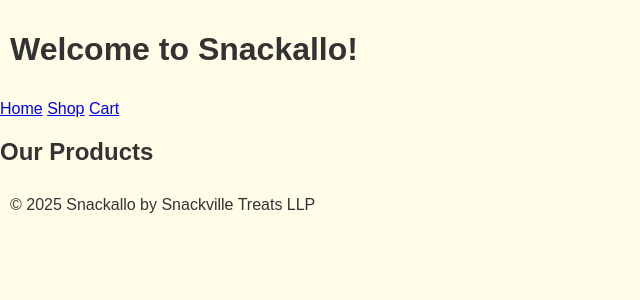
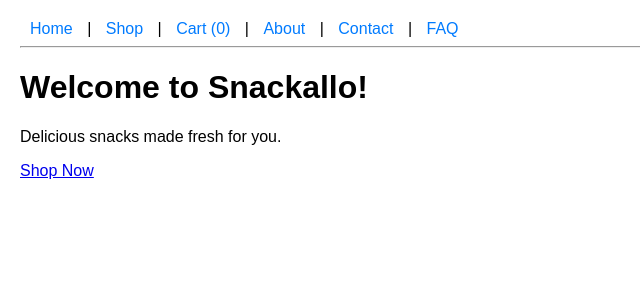
Before and after one commit to snackvilletreats/snackallo-site, a Flask app: page / in a window 1280 px wide. Shown: the top 300 px of the page, without its empty margins (0-640 px from the left). Run offline with Flask 3, Linux system fonts and the light colour scheme.

Commit message:
Update index.html

```diff
--- a/templates/index.html
+++ b/templates/index.html
@@ -1,45 +1,7 @@
-
-<!DOCTYPE html>
-<html lang="en">
-<head>
-    <meta charset="UTF-8">
-    <title>Snackallo - Home</title>
-    <link rel="stylesheet" href="{{ url_for('static', filename='style.css') }}">
-</head>
-<body>
-    <header>
-        <h1>Welcome to Snackallo!</h1>
-        <nav>
-            <a href="{{ url_for('home') }}">Home</a>
-            <a href="{{ url_for('shop') }}">Shop</a>
-            <a href="{{ url_for('cart') }}">Cart</a>
-        </nav>
-    </header>
-
-    <main>
-        <h2>Our Products</h2>
-        <div class="product-grid">
-            {% for product in products %}
-            <div class="product-card">
-                <img src="{{ url_for('static', filename=product.image) }}" alt="{{ product.name }}">
-                <h3>{{ product.name }}</h3>
-                <p>₹{{ product.price }}</p>
-                <form action="{{ url_for('add_to_cart', product_id=product.id) }}" method="post">
-  <label>Qty:</label>
-  <select name="quantity">
-    {% for i in range(1, 11) %}
-      <option value="{{ i }}">{{ i }}</option>
-    {% endfor %}
-  </select>
-  <button type="submit">Add to Cart</button>
-</form>
-            </div>
-            {% endfor %}
-        </div>
-    </main>
-
-    <footer>
-        <p>&copy; 2025 Snackallo by Snackville Treats LLP</p>
-    </footer>
-</body>
-</html>
+{% extends "base.html" %}
+{% block title %}Home{% endblock %}
+{% block content %}
+<h1>Welcome to Snackallo!</h1>
+<p>Delicious snacks made fresh for you.</p>
+<p><a href="{{ url_for('shop') }}">Shop Now</a></p>
+{% endblock %}
```
